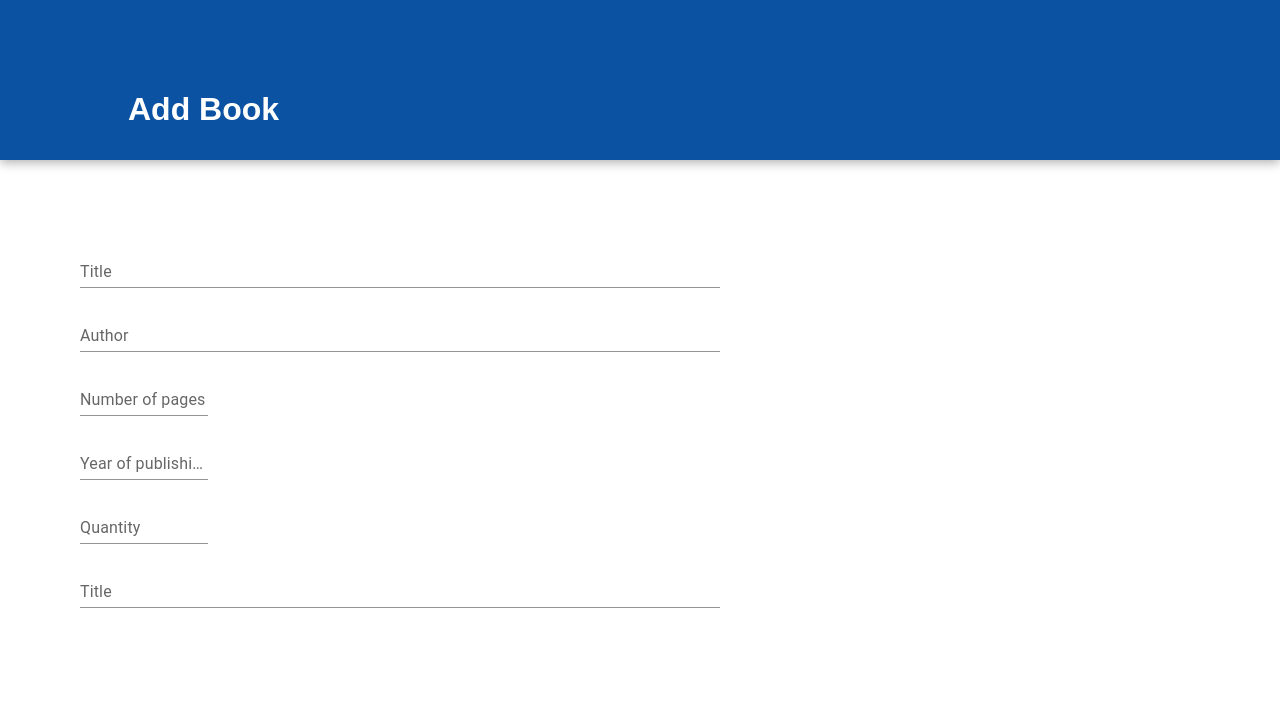
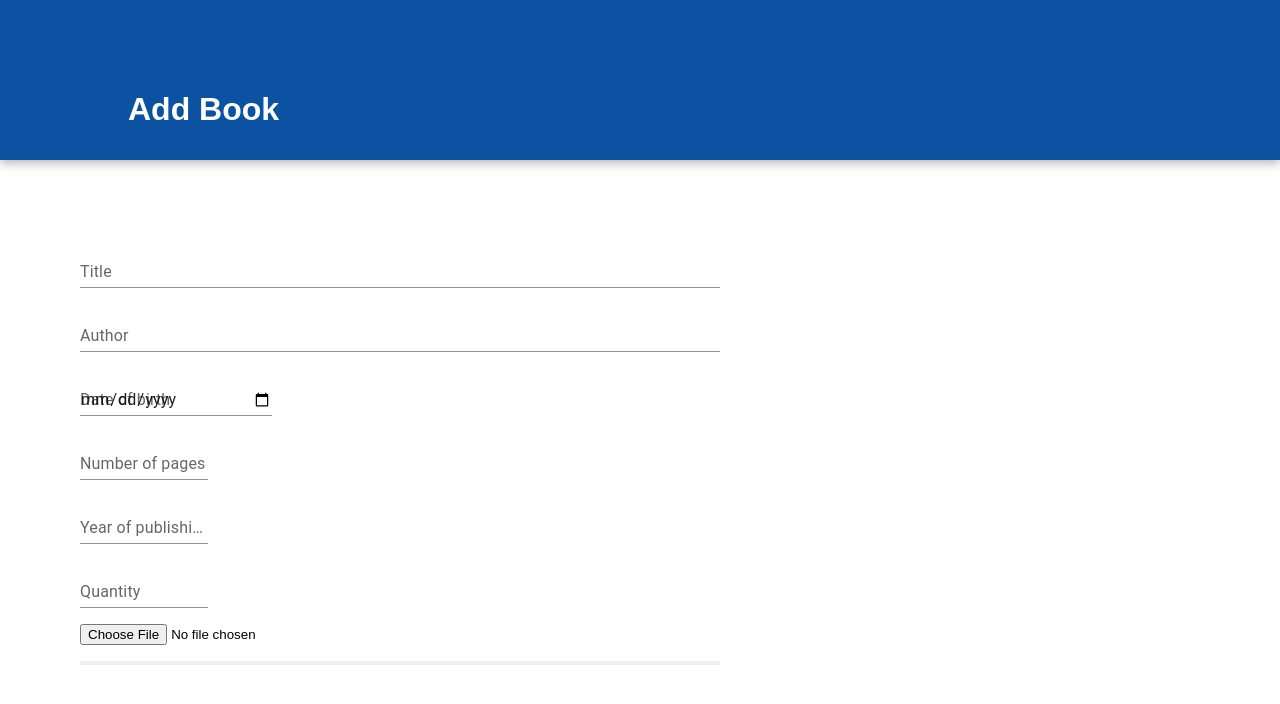
Before and after one commit to fdjokic/book-app-crud, a React (Create React App) app: page /add-book in a window 1280 px wide. Shown: the top 704 px of the page. Built offline with nearby package versions, Linux system fonts and the light colour scheme.

Commit message:
feat: base64

```diff
--- a/src/books.interfaces.ts
+++ b/src/books.interfaces.ts
@@ -26,5 +26,5 @@ export interface ISingleBookPOST {
   numberOfPages: number | null;
   yearOfPublishing: number | null;
   quantity: number | null;
-  coverPhoto?: string;
+  coverPhoto?: any;
 }
--- a/src/components/Input/Inputs.tsx
+++ b/src/components/Input/Inputs.tsx
@@ -23,6 +23,7 @@ export default function Input(props: IInput) {
       style={{ width: width }}
       onChange={onChange}
       type={type}
+
       //   {...(error && { error: true, helperText: error })}
     />
   );
--- a/src/components/Preview/BookPreview.tsx
+++ b/src/components/Preview/BookPreview.tsx
@@ -1,8 +1,9 @@
-import React from "react";
-import { ISingleBook, ISingleBookInfo } from "../../books.interfaces";
-import { IconContainer } from "./IconContainer";
-import "./bookPreview.css";
-import { InfoLine } from "./InfoLine";
+import React from 'react';
+import { ISingleBook, ISingleBookInfo } from '../../books.interfaces';
+import { IconContainer } from './IconContainer';
+import Placeholder from '../../assets/images/placeholder.jpeg';
+import './bookPreview.css';
+import { InfoLine } from './InfoLine';
 
 export const BookPreview = ({
   slide,
@@ -15,24 +16,28 @@ export const BookPreview = ({
 }) => {
   console.log(bookInfo);
   return (
-    <div className={slide ? "singleBook show" : "singleBook"}>
-      <div className="singleBook-header">
+    <div className={slide ? 'singleBook show' : 'singleBook'}>
+      <div className='singleBook-header'>
         <IconContainer id={bookInfo.id} setSlide={setSlide} />
-        <div className="singleBook-header-wrapper">
-          <div className="singleBook-header-info">
+        <div className='singleBook-header-wrapper'>
+          <div className='singleBook-header-info'>
             <h4>{bookInfo.title}</h4>
             <h6>{bookInfo.nameOfAuthor}</h6>
           </div>
         </div>
       </div>
-      <img src={bookInfo.coverPhoto} alt="book-img" />
-      <div className="singleBook-general-info">
+      <img
+        src={bookInfo.coverPhoto}
+        alt='book-img'
+        onError={({ currentTarget }) => (currentTarget.src = Placeholder)}
+      />
+      <div className='singleBook-general-info'>
         <h5>Info</h5>
-        <InfoLine value={bookInfo.title} title="Title" />
-        <InfoLine value={bookInfo.nameOfAuthor} title="Author" />
-        <InfoLine value={bookInfo.yearOfPublishing} title="Year" />
-        <InfoLine value={bookInfo.numberOfPages} title="Pages" />
-        <InfoLine value={bookInfo.quantity} title="Quantity" />
+        <InfoLine value={bookInfo.title} title='Title' />
+        <InfoLine value={bookInfo.nameOfAuthor} title='Author' />
+        <InfoLine value={bookInfo.yearOfPublishing} title='Year' />
+        <InfoLine value={bookInfo.numberOfPages} title='Pages' />
+        <InfoLine value={bookInfo.quantity} title='Quantity' />
       </div>
     </div>
   );
--- a/src/components/Table/TableContent.tsx
+++ b/src/components/Table/TableContent.tsx
@@ -1,9 +1,8 @@
-import { TableRow } from "@mui/material";
-import React from "react";
-import { ISingleBook, ISingleBookInfo } from "../../books.interfaces";
-import MoreVertIcon from "@mui/icons-material/MoreVert";
-import Placeholder from "../../assets/images/placeholder.jpeg";
-import { CustomCell } from "../../styles/customComponents";
+import React from 'react';
+import { ISingleBook, ISingleBookInfo } from '../../books.interfaces';
+import MoreVertIcon from '@mui/icons-material/MoreVert';
+import Placeholder from '../../assets/images/placeholder.jpeg';
+import { CustomCell } from '../../styles/customComponents';
 
 export const TableContent = (props: ISingleBookInfo) => {
   const {
@@ -19,9 +18,8 @@ export const TableContent = (props: ISingleBookInfo) => {
     <>
       <CustomCell>
         <img
-          style={{ width: "50px", height: "50px" }}
           src={coverPhoto}
-          alt="cover-photo"
+          alt='cover-img'
           onError={({ currentTarget }) => (currentTarget.src = Placeholder)}
         />
       </CustomCell>
--- a/src/components/Table/table.css
+++ b/src/components/Table/table.css
@@ -2,7 +2,6 @@
   width: 100vw;
   transition: all 0.5s ease-in-out;
   display: flex;
-
 }
 .table {
   min-width: 100vw;
@@ -10,6 +9,11 @@
   transition: all 0.8s ease-in-out;
   height: 100vh;
   box-shadow: 0 3px 10px rgb(0 0 0 / 0.4);
+}
+.table img {
+  width: 50px;
+  height: 50px;
+  object-fit: cover;
 }
 
 /* toggle show classes */
--- a/src/features/bookSlice.ts
+++ b/src/features/bookSlice.ts
@@ -1,5 +1,6 @@
 import { baseUrl } from './../axios';
 import { createAsyncThunk, createSlice } from '@reduxjs/toolkit';
+import { getBase64 } from '../helpers';
 
 const initialState = {
   isLoading: false,
@@ -52,6 +53,23 @@ export const deleteBook = createAsyncThunk(
     }
   }
 );
+export const createBook = createAsyncThunk(
+  'books/createBook',
+  async (book: any, thunkAPI) => {
+    try {
+      const copy: any = { ...book };
+      copy.coverPhoto = await getBase64(copy.coverPhoto);
+      // const fd = new FormData();
+      // fd.append('image', copy.coverPhoto);
+      // copy.coverPhoto = fd;
+      const resp = await baseUrl.post('/books', copy, thunkAPI);
+
+      return resp.data;
+    } catch (error) {
+      return thunkAPI.rejectWithValue(error);
+    }
+  }
+);
 
 const booksSlice = createSlice({
   name: 'books',
@@ -90,6 +108,17 @@ const booksSlice = createSlice({
     [deleteBook.rejected.type]: (state) => {
       state.isLoading = false;
     },
+
+    [createBook.pending.type]: (state) => {
+      state.isLoading = true;
+    },
+    [createBook.fulfilled.type]: (state, { payload }) => {
+      state.isLoading = false;
+      console.log(payload);
+    },
+    [createBook.rejected.type]: (state) => {
+      state.isLoading = false;
+    },
   },
 });
 
--- /dev/null
+++ b/src/helpers.ts
@@ -0,0 +1,14 @@
+export const getBase64 = (file: any) => {
+  return new Promise((resolve) => {
+    let base64;
+
+    const reader = new FileReader();
+
+    reader.readAsDataURL(file);
+
+    reader.onload = () => {
+      base64 = reader.result;
+      resolve(base64);
+    };
+  });
+};
--- a/src/pages/AddBook.tsx
+++ b/src/pages/AddBook.tsx
@@ -1,9 +1,14 @@
+import axios from 'axios';
 import React, { useState } from 'react';
+import { useDispatch } from 'react-redux';
 import { ISingleBook, ISingleBookPOST } from '../books.interfaces';
 import { Header } from '../components/Header/Header';
 import Input from '../components/Input/Inputs';
+import { createBook } from '../features/bookSlice';
+import { AppDispatch } from '../store';
 
 export const AddBook = () => {
+  const dispatch = useDispatch<AppDispatch>();
   const [state, setState] = useState<ISingleBookPOST>({
     isbn: 23902390923,
     title: '',
@@ -17,10 +22,22 @@ export const AddBook = () => {
 
   const handleChange = (e: any) => {
     const name = e.target.name;
-    const value = e.target.value;
+    let value = e.target.value;
+    const type = e.target.type;
+    console.log(type);
+    if (type === 'number') {
+      value = parseInt(value);
+    }
 
     setState({ ...state, [name]: value });
   };
+
+  const handleSubmit = (e: any) => {
+    e.preventDefault();
+
+    dispatch(createBook(state));
+  };
+
   console.log(state);
   return (
     <>
@@ -55,28 +72,45 @@ export const AddBook = () => {
             onChange={handleChange}
           />
           <Input
+            label={state.dateOfBirthAuthor ? '' : 'Date of birth'}
+            name='dateOfBirthAuthor'
+            type='date'
+            width='30%'
+            value={state.dateOfBirthAuthor}
+            onChange={handleChange}
+          />
+          <Input
             label='Number of pages'
             width='20%'
             name='numberOfPages'
+            type='number'
             value={state.numberOfPages}
             onChange={handleChange}
           />
           <Input
             label='Year of publishing'
             width='20%'
+            type='number'
             name='yearOfPublishing'
-            type='number'
             value={state.yearOfPublishing}
             onChange={handleChange}
           />
           <Input
             label='Quantity'
             width='20%'
+            type='number'
             name='quantity'
             value={state.quantity}
             onChange={handleChange}
           />
-          <Input label='Title' name='blah' />
+          <input
+            name='coverPhoto'
+            value={state.coverPhoto}
+            onChange={handleChange}
+            type='file'
+            accept='image/*'
+          />
+          <button onClick={handleSubmit}></button>
         </form>
       </div>
     </>
```
Lines whose indentation alone changed are shown as unchanged.
